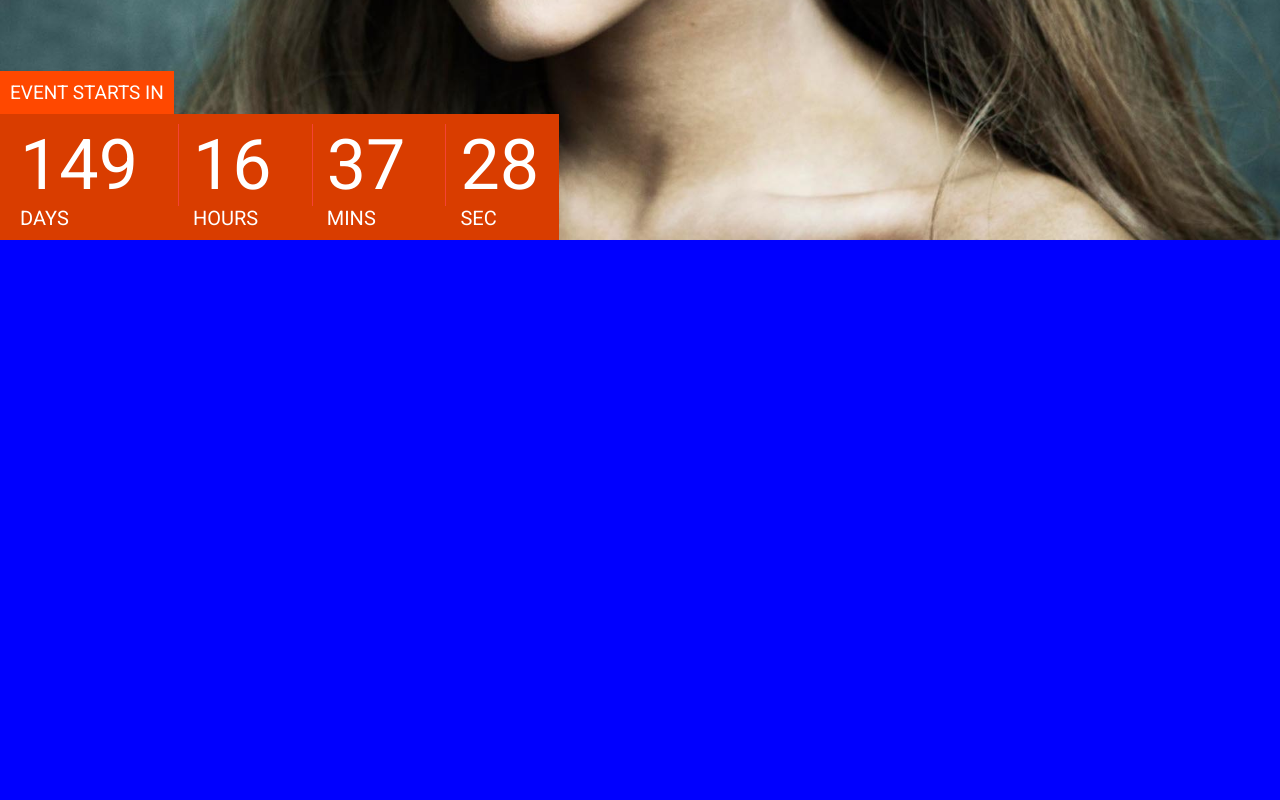
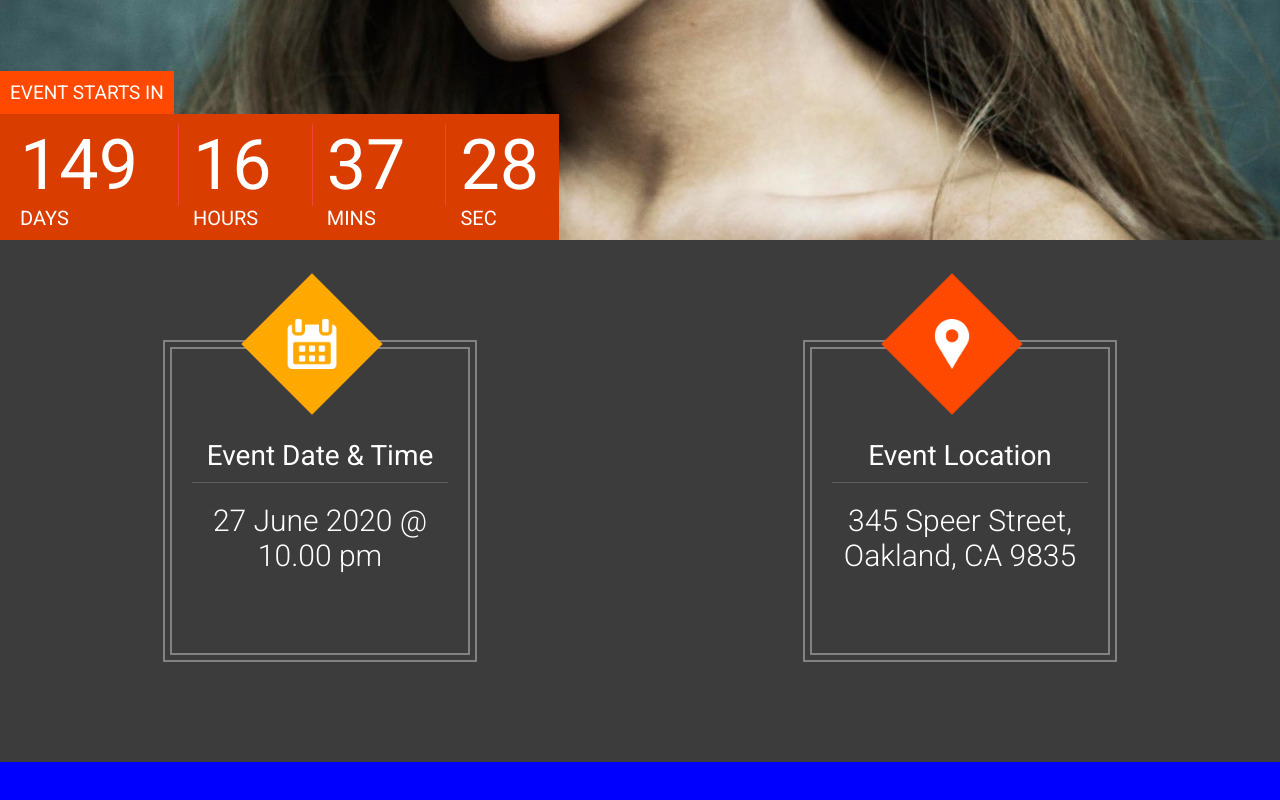
Before and after one commit to moienian/the_venue, a React (Create React App) app: page / in a window 1280 px wide. Shown: the part 560-1360 px from the top of the page. Built offline with nearby package versions, Linux system fonts and the light colour scheme.

Commit message:
add venueNFO section to page

```diff
--- a/src/App.js
+++ b/src/App.js
@@ -2,6 +2,7 @@ import React, { Component } from "react";
 import "./resources/style.css";
 import Header from "./components/header_footer/Header";
 import Featured from "./components/featured";
+import VenueNFO from "./components/venueNFO";
 
 class App extends Component {
   render() {
@@ -9,6 +10,7 @@ class App extends Component {
       <div>
         <Header />
         <Featured />
+        <VenueNFO />
       </div>
     );
   }
--- /dev/null
+++ b/src/components/venueNFO/index.js
@@ -0,0 +1,48 @@
+import React from "react";
+import Zoom from "react-reveal/Zoom";
+
+import calendar from "../../resources/images/icons/calendar.png";
+import location from "../../resources/images/icons/location.png";
+
+const VenueNFO = () => {
+  return (
+    <div className="bck_black center_wrapper">
+      <div className="vn_wrapper">
+        <Zoom duration={500}>
+          <div className="vn_item">
+            <div className="vn_outer">
+              <div className="vn_inner">
+                <div className="vn_square bck_yellow"></div>
+                <div
+                  className="vn_icon"
+                  style={{ background: `url(${calendar})` }}
+                ></div>
+                <div className="vn_title">Event Date & Time</div>
+                <div className="vn_desc">27 June 2020 @ 10.00 pm</div>
+              </div>
+            </div>
+          </div>
+        </Zoom>
+        <Zoom duration={500} delay={500}>
+          <div className="vn_item">
+            <div className="vn_outer">
+              <div className="vn_inner">
+                <div className="vn_square bck_red"></div>
+                <div
+                  className="vn_icon"
+                  style={{ background: `url(${location})` }}
+                ></div>
+                <div className="vn_title">Event Location</div>
+                <div className="vn_desc">
+                  345 Speer Street, Oakland, CA 9835
+                </div>
+              </div>
+            </div>
+          </div>
+        </Zoom>
+      </div>
+    </div>
+  );
+};
+
+export default VenueNFO;
--- a/src/resources/style.css
+++ b/src/resources/style.css
@@ -11,6 +11,21 @@ html {
 
 .font-rightous {
   font-family: "Righteous", cursive;
+}
+
+.bck_black {
+  background: #3c3c3c;
+}
+.bck_yellow {
+  background: #ffa800;
+}
+.bck_red {
+  background: #ff4800;
+}
+
+.center_wrapper {
+  width: inherit;
+  margin: 0 auto;
 }
 
 header {
@@ -94,3 +109,61 @@ header .title_bottom {
   margin-right: 0;
   padding-right: 0;
 }
+
+.vn_wrapper {
+  display: flex;
+  padding: 100px 0;
+}
+
+.vn_item {
+  color: #fff;
+  width: 50%;
+  text-align: center;
+}
+
+.vn_item .vn_outer {
+  border: 2px solid #828282;
+  width: 300px;
+  margin: auto;
+  padding: 5px;
+}
+.vn_item .vn_inner {
+  border: 2px solid #828282;
+  position: relative;
+  padding: 0 20px;
+  transition: all 500ms ease;
+}
+
+.vn_item .vn_inner:hover {
+  background: #3f3f3f;
+}
+.vn_item .vn_square {
+  width: 100px;
+  height: 100px;
+  transform: rotate(45deg);
+  position: absolute;
+  left: 90px;
+  top: -55px;
+}
+
+.vn_item .vn_icon {
+  position: absolute;
+  width: 50px;
+  height: 50px;
+  background-size: contain !important;
+  background-repeat: no-repeat !important;
+  left: 115px;
+  top: -30px;
+}
+
+.vn_item .vn_title {
+  border-bottom: 1px solid #5d5d5d;
+  font-size: 28px;
+  margin: 90px 0 20px 0;
+  padding-bottom: 10px;
+}
+.vn_item .vn_desc {
+  font-size: 30px;
+  font-weight: 300;
+  margin-bottom: 80px;
+}
```
Also changed, not shown: src/resources/images/icons/calendar.png (added), src/resources/images/icons/location.png (added).
